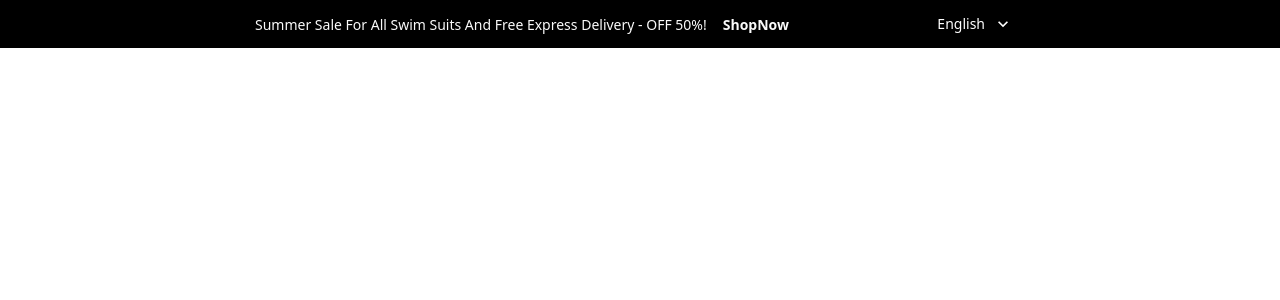
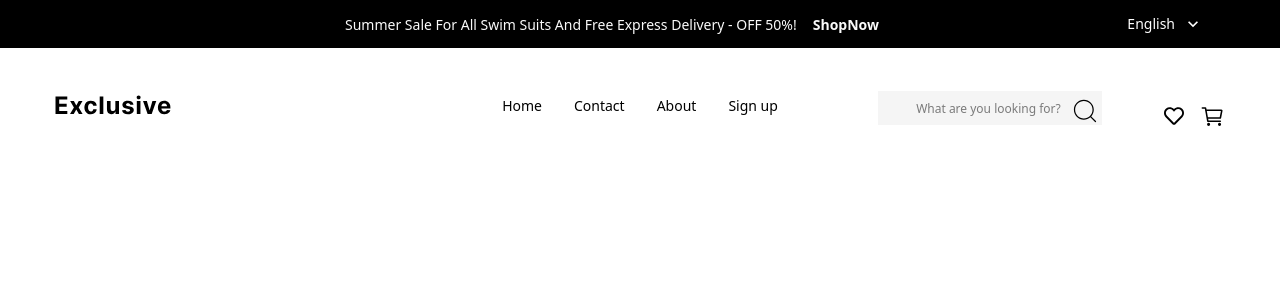
Before and after one commit to joyshadman/E-Commerce, a React (Vite) app: page / in a window 1280 px wide. Shown: the top 300 px of the page. Built offline with nearby package versions, Linux system fonts and the light colour scheme.

Commit message:
Your descriptive commit message

```diff
--- a/src/components/Navbar.jsx
+++ b/src/components/Navbar.jsx
@@ -1,5 +1,9 @@
 import { useState } from "react";
 import { MdKeyboardArrowDown } from "react-icons/md";
+import logo from '../assets/Logo.svg';
+import { CiSearch } from "react-icons/ci";
+import { FaRegHeart } from "react-icons/fa";
+import { IoCartOutline } from "react-icons/io5";
 
 const Navbar = () => {
   const [isOpen, setIsOpen] = useState(false);
@@ -10,7 +14,7 @@ const Navbar = () => {
     <div id="navbar">
 
       <div className="bg-black w-full h-[48px] flex justify-center items-center px-4 text-[14px] text-[#fafafa]">
-        <div className="flex flex-col md:flex-row items-center justify-between w-[770px] max-w-7xl">
+        <div className="flex flex-col md:flex-row items-center ml-70 justify-between w-[870px] max-w-7xl">
           <div className="flex items-center text-center md:text-left">
             <h1 className="font-[400]">
               Summer Sale For All Swim Suits And Free Express Delivery - OFF 50%!
@@ -53,6 +57,29 @@ const Navbar = () => {
           </div>
         </div>
       </div>
+          <div className="container  ">
+            <img src={logo} alt="logo" className="mt-[47px] cursor-pointer "/>
+            <div className="">
+              <ul className="flex gap-8 text-[14px] font-[450] mt-[-20px] cursor-pointer justify-center">
+                <li>Home</li>
+                <li>Contact</li>
+                <li>About</li>
+                <li>Sign up</li>
+              </ul>
+              <div className="justify-end flex mt-[-10px] ">
+                <input type="text" className="flex mt-[-15px] w-[224px] h-[34px] bg-[#F5F5F5] text-black text-center text-[12px]" placeholder="What are you looking for? " />
+                <CiSearch className="relative right-8 top-[-10px] text-[30px] text-black cursor-pointer"/>
+                <div className="flex gap-4 ml-8 text-[20px] text-black">
+
+                <FaRegHeart className=" cursor-pointer"/>
+                <IoCartOutline className="text-[25px] cursor-pointer mt-[-2px]"/>
+                </div>
+              </div>
+            </div>
+
+          </div>
+
+
     </div>
   );
 };
--- a/src/index.css
+++ b/src/index.css
@@ -2,6 +2,8 @@
 
 .container {
     margin: 0 auto;
+    max-width: 1170px;
+
 }
 
 @layer base {
```
Also changed, not shown: src/assets/Logo.svg (added).
